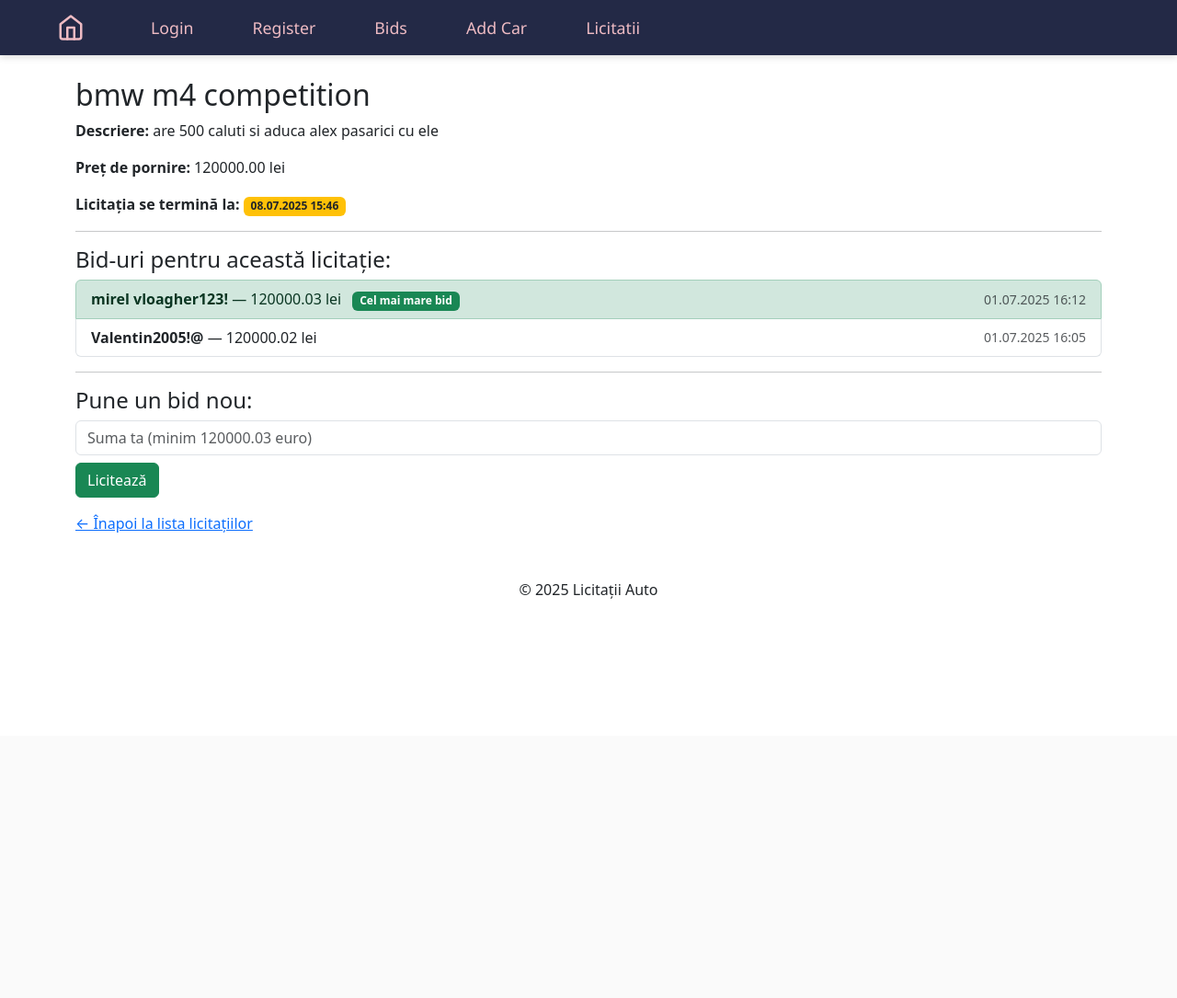
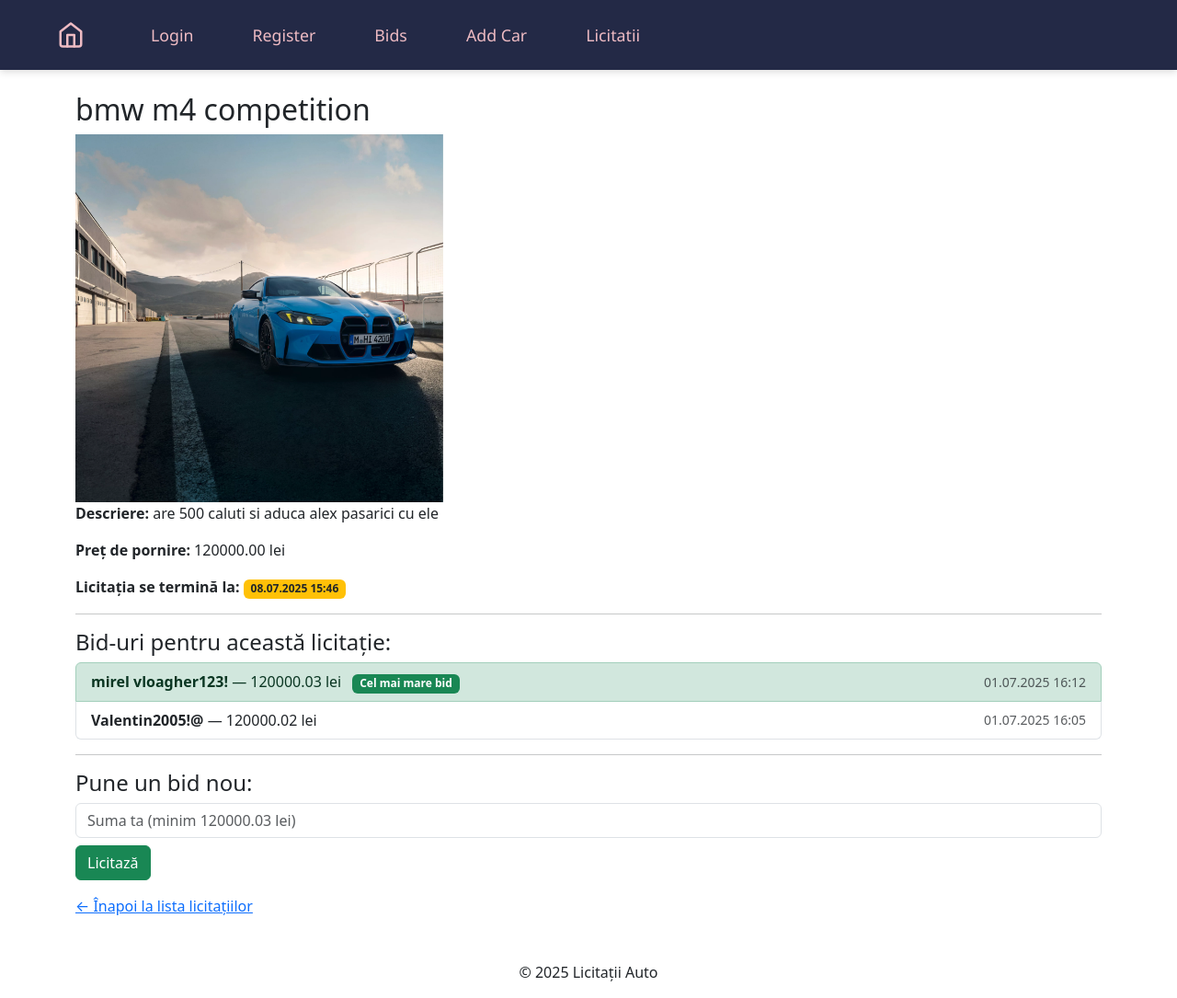
Before and after one commit to kenydo/bid, a Django app: page /auction/1/ in a window 1280 px wide. Shown: the whole page at 92% size. Before the commit the page ends 651 px from the top, so only its background shows below. Run offline with Django 5.2, Linux system fonts and the light colour scheme; a user stored in the database is signed in; data comes from the database, SQL or seed files in the repository; both versions use the stored data as it was after the commit.

Commit message:
incercare v5

```diff
--- a/templates/auctions/auction_detail.html
+++ b/templates/auctions/auction_detail.html
@@ -4,13 +4,31 @@
 
 {% block content %}
   <h2>{{ auction.car.name }}</h2>
- {% if auction.car.images.all %}
-  <div style="display: flex; gap: 10px; flex-wrap: wrap;">
-    {% for img in auction.car.images.all %}
-      <img src="{{ img.image.url }}" alt="Imagine {{ auction.car.name }}" style="max-width: 200px; border-radius: 4px;">
-    {% endfor %}
-  </div>
-{% endif %}
+
+  {% if auction.car.images.all %}
+    <div id="carCarousel" class="carousel slide" data-bs-ride="carousel" style="max-width:400px;">
+      <div class="carousel-inner">
+        {% for img in auction.car.images.all %}
+          <div class="carousel-item {% if forloop.first %}active{% endif %}">
+            <img src="{{ img.image.url }}" class="d-block w-100" alt="Imagine {{ auction.car.name }}">
+          </div>
+        {% endfor %}
+      </div>
+      <button class="carousel-control-prev" type="button" data-bs-target="#carCarousel" data-bs-slide="prev">
+        <span class="carousel-control-prev-icon" aria-hidden="true"></span>
+        <span class="visually-hidden">Previous</span>
+      </button>
+      <button class="carousel-control-next" type="button" data-bs-target="#carCarousel" data-bs-slide="next">
+        <span class="carousel-control-next-icon" aria-hidden="true"></span>
+        <span class="visually-hidden">Next</span>
+      </button>
+    </div>
+  {% elif auction.car.image %}
+    <img src="{{ auction.car.image.url }}" alt="Imagine {{ auction.car.name }}" style="max-width: 400px;">
+  {% else %}
+    <span style="color: #888;">Fără imagini</span>
+  {% endif %}
+
   <p><strong>Descriere:</strong> {{ auction.car.description }}</p>
   <p><strong>Preț de pornire:</strong> {{ auction.car.price }} lei</p>
   <p><strong>Licitația se termină la:</strong> <span class="badge bg-warning text-dark">{{ auction.end_time|date:"d.m.Y H:i" }}</span></p>
@@ -47,9 +65,9 @@
                  min="{{ bids.0.amount|default:auction.car.price }}"
                  class="form-control"
                  required
-                 placeholder="Suma ta (minim {{ bids.0.amount|default:auction.car.price }} euro)">
+                 placeholder="Suma ta (minim {{ bids.0.amount|default:auction.car.price }} lei)">
         </div>
-        <button type="submit" class="btn btn-success">Licitează</button>
+        <button type="submit" class="btn btn-success">Licitază</button>
       </form>
     {% else %}
       <div class="alert alert-secondary mt-3">
--- a/templates/main.html
+++ b/templates/main.html
@@ -4,21 +4,24 @@
     <meta charset="UTF-8" />
     <meta name="viewport" content="width=device-width, initial-scale=1.0" />
     <title>{% block title %}main page{% endblock %}</title>
-    <link href="https://cdn.jsdelivr.net/npm/bootstrap@5.3.0/dist/css/bootstrap.min.css" rel="stylesheet">
+    <link
+      href="https://cdn.jsdelivr.net/npm/bootstrap@5.3.0/dist/css/bootstrap.min.css"
+      rel="stylesheet"
+    />
   </head>
   <body>
     {% include "navbar.html" %}
     <div class="container mt-4">
-      {% if messages %}
-        {% for message in messages %}
-          <div class="alert alert-{{ message.tags }}">{{ message }}</div>
-        {% endfor %}
-      {% endif %}
-      {% block content %}
-      {% endblock content %}
+      {% if messages %} {% for message in messages %}
+      <div class="alert alert-{{ message.tags }}">{{ message }}</div>
+      {% endfor %} {% endif %} {% block content %} {% endblock content %}
     </div>
     <footer class="text-center mt-5 mb-2">
       <p>&copy; 2025 Licitații Auto</p>
     </footer>
+    <link
+      href="https://cdn.jsdelivr.net/npm/bootstrap@5.3.0/dist/css/bootstrap.min.css"
+      rel="stylesheet"
+    />
   </body>
 </html>
```
Also changed, not shown: db.sqlite3, media/media/0MM1wbDfTSGHJjwfE_5T5A.jpeg (added), media/media/1ICuThPGQOKv90em-7DB_A.jpeg (added), media/media/4lGvme5cRUK_tXPCf8-Bbw.jpeg (added), media/media/B2gyQfx6SPi6aXo74-VEWA.jpeg (added), media/media/_n0igW_kR32ZbzFmYxlRXw.jpeg (added), media/media/asdasdadd_pyjOQnN.jpg (added), media/media/cmd_pyt_88EP6mZ.png (added), media/media/cmd_pyt_czVPVFU.png (added), media/media/g2333_gZv518L.webp (added), media/media/logo.png (added).
